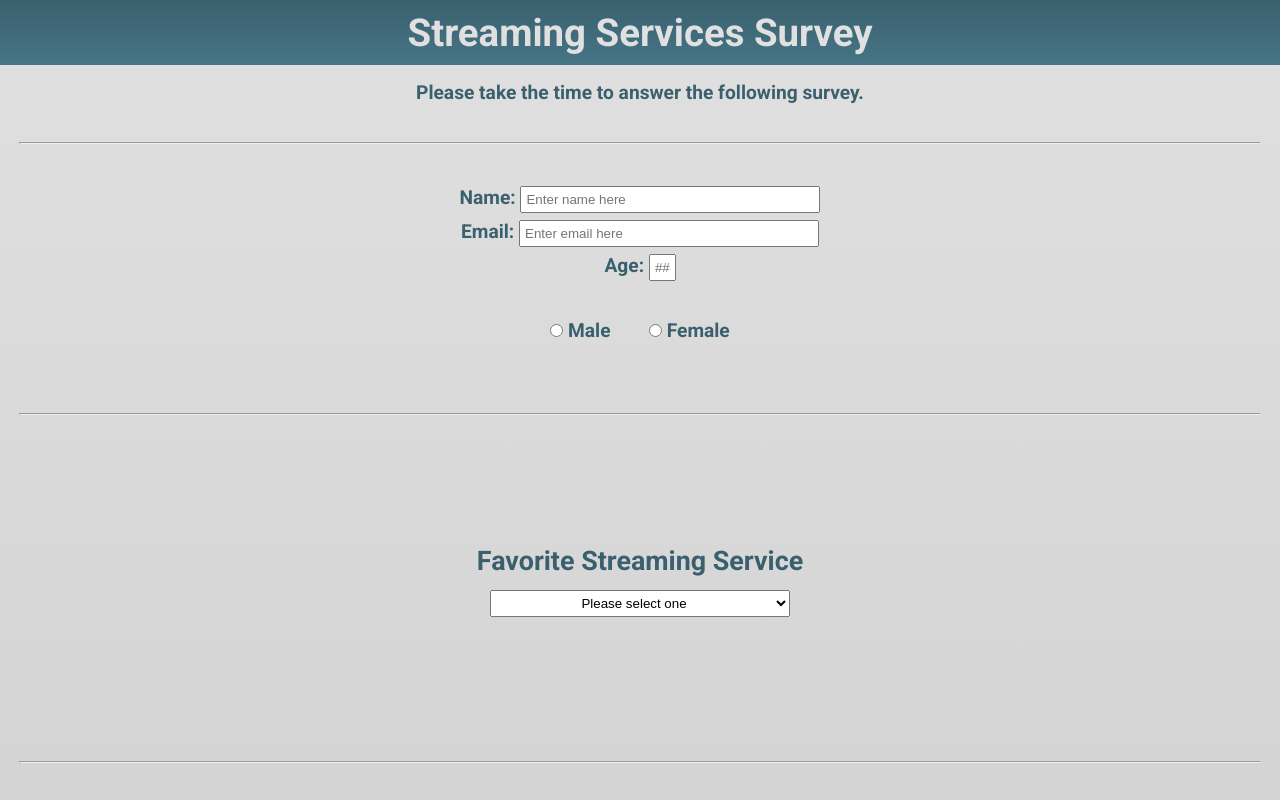
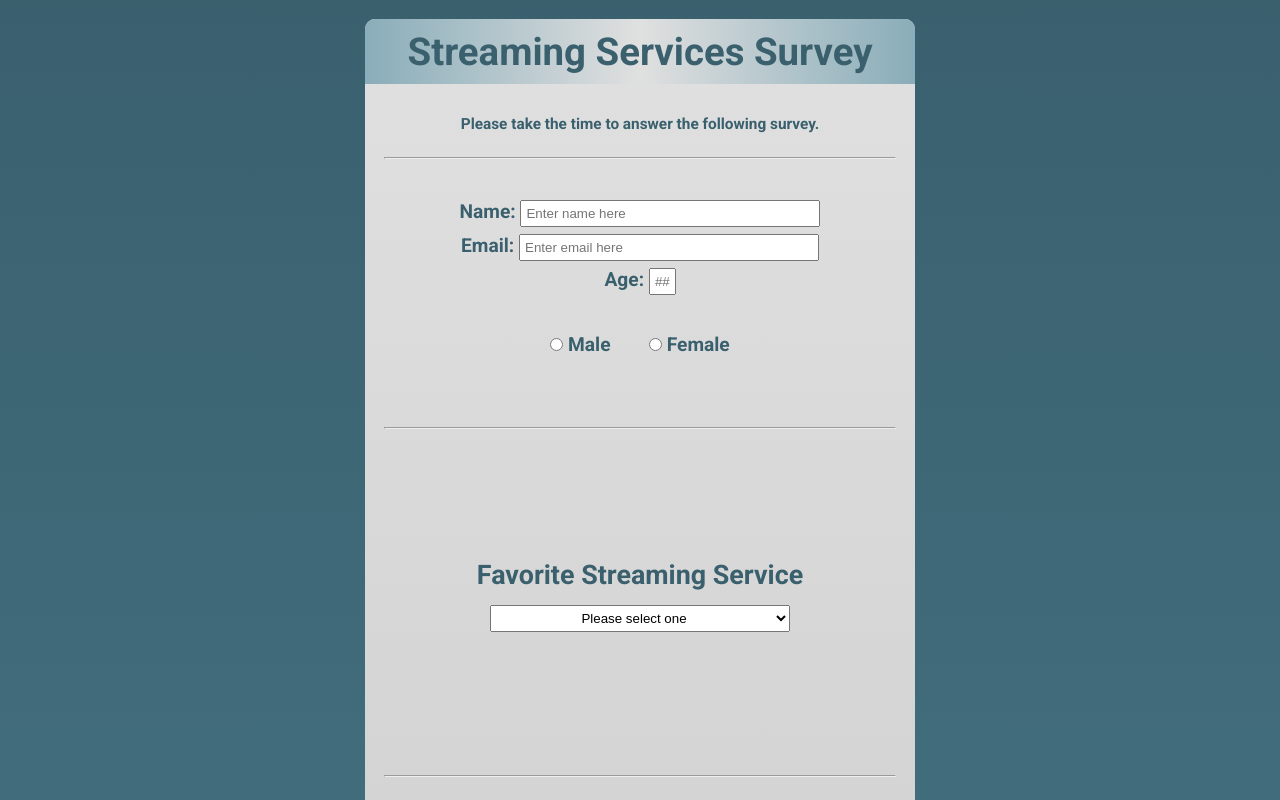
Before and after one commit to macgirl212/fcc-survey-form, a plain HTML site: page index.html in a window 1280 px wide. Shown: the top 800 px of the page. Drawn offline with Linux system fonts and the light colour scheme.

Commit message:
full screen view

```diff
--- a/style.scss
+++ b/style.scss
@@ -165,3 +165,33 @@ input[type=number] {
 #submit:hover {
     background-color: #3A606E;
 }
+
+@media screen and (min-width: 551px) {
+    body {
+        background-image: linear-gradient(180deg, $text-color, #467586);
+    }
+
+    #main {
+        width: 550px;
+        background-image: linear-gradient(180deg, $background-color, #CCCCCC);
+        display: block;
+        margin: 1em auto;
+        border-radius: 10px;
+    }
+
+    #title {
+        background-image: linear-gradient(90deg, #89adb9, $background-color, #89adb9);
+        color: $text-color;
+        border-top-left-radius: 10px;
+        border-top-right-radius: 10px;
+    }
+
+    #description {
+        font-size: 0.8em;
+        transform: translateY(1em);
+    }
+
+    #submit {
+        transform: translateY(-1em);
+    }
+}
```
Also changed, not shown: style.css, 1 other file.
